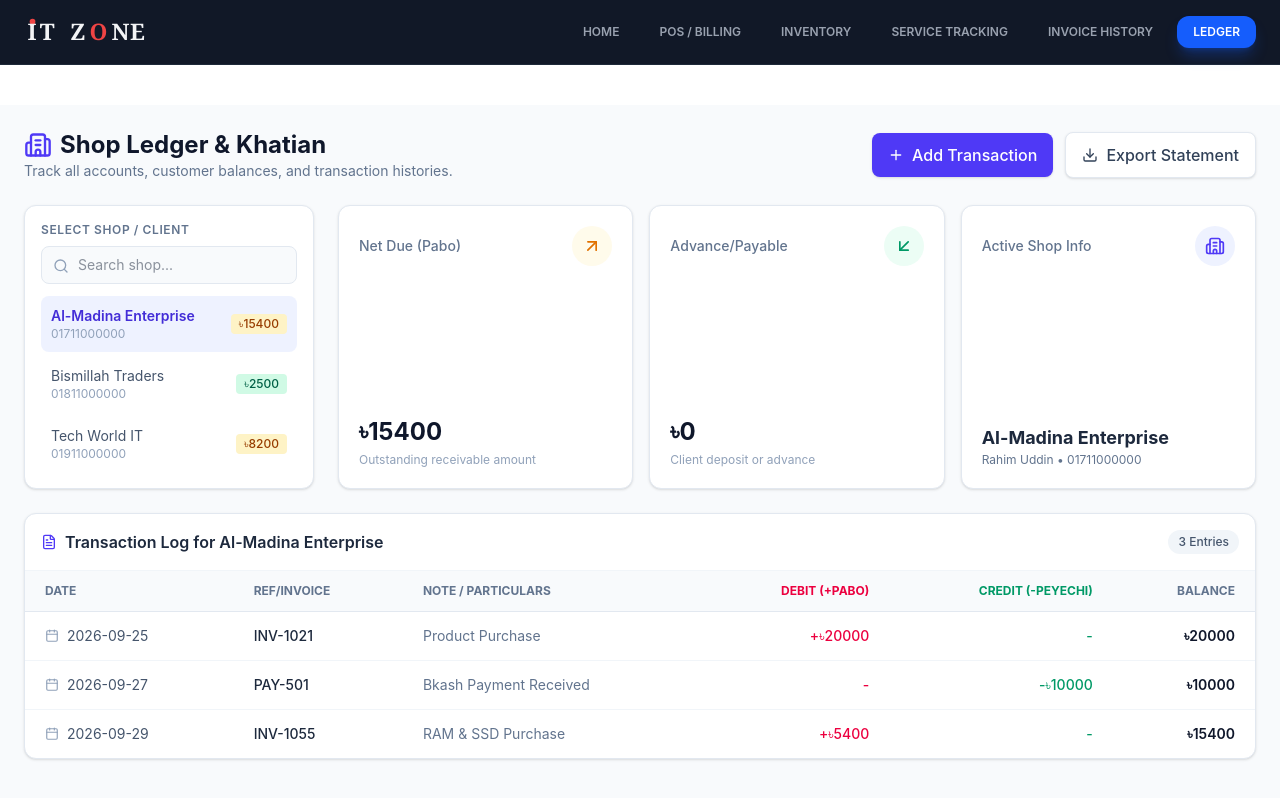
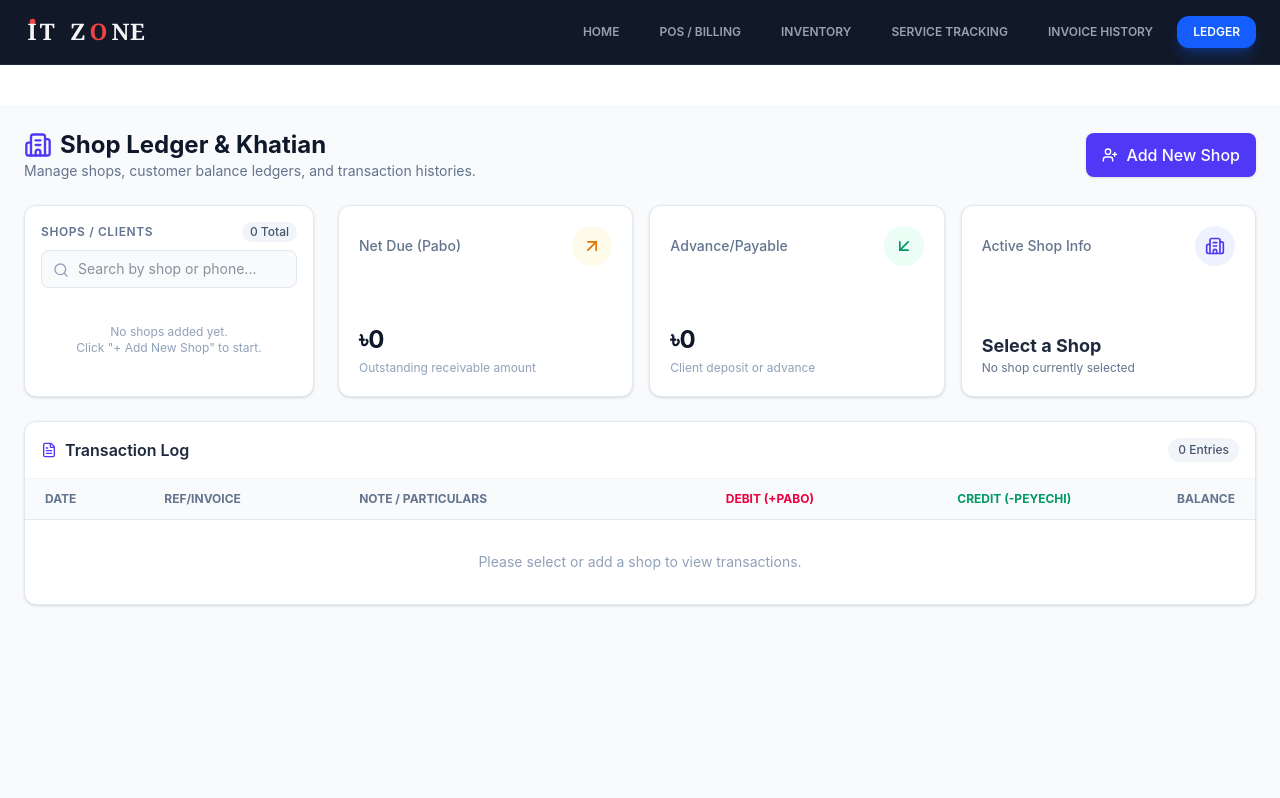
Before and after one commit to mdujjalhossain/it-zone-invoice-client, a React (Vite) app: page /ledger in a window 1280 px wide. Shown: the top 798 px of the page. Built offline with nearby package versions, Linux system fonts and the light colour scheme.

Commit message:
updated ledger page content

```diff
--- a/src/pages/Ledger.jsx
+++ b/src/pages/Ledger.jsx
@@ -2,70 +2,91 @@ import { useState } from 'react';
 import {
   Search,
   Plus,
-  Download,
   ArrowUpRight,
   ArrowDownLeft,
   Building2,
   DollarSign,
   Calendar,
-  FileText
+  FileText,
+  UserPlus
 } from 'lucide-react';
 
 const Ledger = () => {
-  // Dummy Shops Data
-  const [shops] = useState([
-    { id: '1', name: 'Al-Madina Enterprise', owner: 'Rahim Uddin', phone: '01711000000', balance: 15400 },
-    { id: '2', name: 'Bismillah Traders', owner: 'Kabir Hossain', phone: '01811000000', balance: -2500 },
-    { id: '3', name: 'Tech World IT', owner: 'Tanvir Ahmed', phone: '01911000000', balance: 8200 },
-  ]);
+  // 1. Dynamic Shops State (Initially Empty or fetched from API)
+  const [shops, setShops] = useState([]);
+  const [selectedShopId, setSelectedShopId] = useState(null);
 
-  const [selectedShopId, setSelectedShopId] = useState('1');
+  // 2. Search & Modal States
   const [searchQuery, setSearchQuery] = useState('');
-  const [isModalOpen, setIsModalOpen] = useState(false);
+  const [isTxModalOpen, setIsTxModalOpen] = useState(false);
+  const [isShopModalOpen, setIsShopModalOpen] = useState(false);
 
   // Selected Shop Details
-  const selectedShop = shops.find(s => s.id === selectedShopId) || shops[0];
+  const selectedShop = shops.find(s => s.id === selectedShopId);
 
-  // Dummy Ledger Transactions
-  const [transactions, setTransactions] = useState([
-    { id: 'T001', date: '2026-09-25', type: 'INVOICE', ref: 'INV-1021', debit: 20000, credit: 0, balance: 20000, note: 'Product Purchase' },
-    { id: 'T002', date: '2026-09-27', type: 'PAYMENT', ref: 'PAY-501', debit: 0, credit: 10000, balance: 10000, note: 'Bkash Payment Received' },
-    { id: 'T003', date: '2026-09-29', type: 'INVOICE', ref: 'INV-1055', debit: 5400, credit: 0, balance: 15400, note: 'RAM & SSD Purchase' },
-  ]);
+  // 3. Transactions State
+  const [transactions, setTransactions] = useState([]);
 
-  // Payment Form State
-  const [paymentForm, setPaymentForm] = useState({
-    amount: '',
-    type: 'PAYMENT',
-    note: ''
-  });
+  // Forms State
+  const [shopForm, setShopForm] = useState({ name: '', owner: '', phone: '', initialBalance: 0 });
+  const [paymentForm, setPaymentForm] = useState({ amount: '', type: 'PAYMENT', note: '' });
 
-  // Handle Add Transaction
+  // Handle Create New Shop
+  const handleAddShop = (e) => {
+    e.preventDefault();
+    if (!shopForm.name || !shopForm.phone) return;
+
+    const newShop = {
+      id: Date.now().toString(),
+      name: shopForm.name,
+      owner: shopForm.owner || 'N/A',
+      phone: shopForm.phone,
+      balance: parseFloat(shopForm.initialBalance) || 0
+    };
+
+    setShops(prev => [...prev, newShop]);
+    setSelectedShopId(newShop.id); // Auto-select newly created shop
+    setShopForm({ name: '', owner: '', phone: '', initialBalance: 0 });
+    setIsShopModalOpen(false);
+  };
+
+  // Handle Add Transaction for Selected Shop
   const handleAddTransaction = (e) => {
     e.preventDefault();
-    if (!paymentForm.amount || Number(paymentForm.amount) <= 0) return;
+    if (!paymentForm.amount || !selectedShop) return;
 
     const amountNum = parseFloat(paymentForm.amount);
     const isPayment = paymentForm.type === 'PAYMENT';
 
-    const lastBalance = transactions.length > 0 ? transactions[transactions.length - 1].balance : 0;
-    const newBalance = isPayment ? lastBalance - amountNum : lastBalance + amountNum;
+    // Update Shop Balance
+    const balanceChange = isPayment ? -amountNum : amountNum;
+    setShops(prevShops => prevShops.map(s => {
+      if (s.id === selectedShop.id) {
+        return { ...s, balance: s.balance + balanceChange };
+      }
+      return s;
+    }));
 
+    // Record Transaction
     const newTx = {
-      id: `T00${transactions.length + 1}`,
+      id: `TX-${Date.now()}`,
+      shopId: selectedShop.id,
       date: new Date().toISOString().split('T')[0],
       type: paymentForm.type,
       ref: isPayment ? `PAY-${Math.floor(100 + Math.random() * 900)}` : `INV-${Math.floor(1000 + Math.random() * 9000)}`,
       debit: isPayment ? 0 : amountNum,
       credit: isPayment ? amountNum : 0,
-      balance: newBalance,
-      note: paymentForm.note || (isPayment ? 'Cash/Online Received' : 'New Goods Invoiced')
+      balance: selectedShop.balance + balanceChange,
+      note: paymentForm.note || (isPayment ? 'Payment Received' : 'New Invoice Generated')
     };
 
     setTransactions(prev => [...prev, newTx]);
     setPaymentForm({ amount: '', type: 'PAYMENT', note: '' });
-    setIsModalOpen(false);
+    setIsTxModalOpen(false);
   };
+
+  // Filtered transactions for selected shop
+  const activeShopTransactions = transactions.filter(t => t.shopId === selectedShopId);
 
   return (
     <div className="p-6 bg-slate-50 min-h-screen text-slate-800">
@@ -76,38 +97,53 @@ const Ledger = () => {
             <Building2 className="w-7 h-7 text-indigo-600" />
             Shop Ledger & Khatian
           </h1>
-          <p className="text-sm text-slate-500">Track all accounts, customer balances, and transaction histories.</p>
+          <p className="text-sm text-slate-500">Manage shops, customer balance ledgers, and transaction histories.</p>
         </div>
         <div className="flex items-center gap-3">
           <button
-            onClick={() => setIsModalOpen(true)}
+            onClick={() => setIsShopModalOpen(true)}
             className="flex items-center gap-2 bg-indigo-600 hover:bg-indigo-700 text-white px-4 py-2.5 rounded-lg font-medium shadow-sm transition-all"
+          >
+            <UserPlus className="w-4 h-4" /> Add New Shop
+          </button>
+          {selectedShop && (
+            <button
+              onClick={() => setIsTxModalOpen(true)}
+              className="flex items-center gap-2 bg-emerald-600 hover:bg-emerald-700 text-white px-4 py-2.5 rounded-lg font-medium shadow-sm transition-all"
             >
               <Plus className="w-4 h-4" /> Add Transaction
             </button>
-          <button className="flex items-center gap-2 bg-white hover:bg-slate-100 text-slate-700 border border-slate-200 px-4 py-2.5 rounded-lg font-medium shadow-sm transition-all">
-            <Download className="w-4 h-4" /> Export Statement
-          </button>
+          )}
         </div>
       </div>
 
       {/* Top Filter Bar & Shop Selector */}
       <div className="grid grid-cols-1 lg:grid-cols-4 gap-6 mb-6">
         <div className="lg:col-span-1 bg-white p-4 rounded-xl border border-slate-200 shadow-sm">
-          <label className="block text-xs font-semibold text-slate-500 uppercase tracking-wider mb-2">Select Shop / Client</label>
+          <div className="flex items-center justify-between mb-2">
+            <label className="block text-xs font-semibold text-slate-500 uppercase tracking-wider">Shops / Clients</label>
+            <span className="text-xs bg-slate-100 text-slate-600 px-2 py-0.5 rounded-full font-medium">{shops.length} Total</span>
+          </div>
+
           <div className="relative mb-3">
             <Search className="w-4 h-4 absolute left-3 top-3 text-slate-400" />
             <input
               type="text"
-              placeholder="Search shop..."
+              placeholder="Search by shop or phone..."
               value={searchQuery}
               onChange={(e) => setSearchQuery(e.target.value)}
               className="w-full pl-9 pr-3 py-2 bg-slate-50 border border-slate-200 rounded-lg text-sm focus:outline-none focus:ring-2 focus:ring-indigo-500"
             />
           </div>
-          <div className="space-y-1 max-h-48 overflow-y-auto">
-            {shops
-              .filter(s => s.name.toLowerCase().includes(searchQuery.toLowerCase()))
+
+          <div className="space-y-1 max-h-64 overflow-y-auto">
+            {shops.length === 0 ? (
+              <div className="text-center py-6 text-slate-400 text-xs">
+                No shops added yet.<br />Click "+ Add New Shop" to start.
+              </div>
+            ) : (
+              shops
+                .filter(s => s.name.toLowerCase().includes(searchQuery.toLowerCase()) || s.phone.includes(searchQuery))
                 .map(shop => (
                   <button
                     key={shop.id}
@@ -121,12 +157,13 @@ const Ledger = () => {
                       <p className="text-xs text-slate-400 font-normal">{shop.phone}</p>
                     </div>
                     <span className={`text-xs px-2 py-0.5 rounded font-medium ${
-                    shop.balance > 0 ? 'bg-amber-100 text-amber-800' : 'bg-emerald-100 text-emerald-800'
+                      shop.balance > 0 ? 'bg-amber-100 text-amber-800' : shop.balance < 0 ? 'bg-emerald-100 text-emerald-800' : 'bg-slate-100 text-slate-600'
                     }`}>
                       ৳{Math.abs(shop.balance)}
                     </span>
                   </button>
-              ))}
+                ))
+            )}
           </div>
         </div>
 
@@ -141,7 +178,7 @@ const Ledger = () => {
             </div>
             <div>
               <h3 className="text-2xl font-bold text-slate-900 mt-2">
-                ৳{selectedShop.balance > 0 ? selectedShop.balance : 0}
+                ৳{selectedShop && selectedShop.balance > 0 ? selectedShop.balance : 0}
               </h3>
               <p className="text-xs text-slate-400 mt-1">Outstanding receivable amount</p>
             </div>
@@ -156,7 +193,7 @@ const Ledger = () => {
             </div>
             <div>
               <h3 className="text-2xl font-bold text-slate-900 mt-2">
-                ৳{selectedShop.balance < 0 ? Math.abs(selectedShop.balance) : 0}
+                ৳{selectedShop && selectedShop.balance < 0 ? Math.abs(selectedShop.balance) : 0}
               </h3>
               <p className="text-xs text-slate-400 mt-1">Client deposit or advance</p>
             </div>
@@ -170,8 +207,12 @@ const Ledger = () => {
               </div>
             </div>
             <div>
-              <h3 className="text-lg font-bold text-slate-800 truncate mt-1">{selectedShop.name}</h3>
-              <p className="text-xs text-slate-500">{selectedShop.owner} • {selectedShop.phone}</p>
+              <h3 className="text-lg font-bold text-slate-800 truncate mt-1">
+                {selectedShop ? selectedShop.name : 'Select a Shop'}
+              </h3>
+              <p className="text-xs text-slate-500">
+                {selectedShop ? `${selectedShop.owner} • ${selectedShop.phone}` : 'No shop currently selected'}
+              </p>
             </div>
           </div>
         </div>
@@ -182,10 +223,10 @@ const Ledger = () => {
         <div className="p-4 border-b border-slate-100 flex items-center justify-between">
           <h2 className="font-semibold text-slate-800 flex items-center gap-2">
             <FileText className="w-4 h-4 text-indigo-600" />
-            Transaction Log for {selectedShop.name}
+            Transaction Log {selectedShop && `for ${selectedShop.name}`}
           </h2>
           <span className="text-xs bg-slate-100 text-slate-600 px-2.5 py-1 rounded-full font-medium">
-            {transactions.length} Entries
+            {activeShopTransactions.length} Entries
           </span>
         </div>
 
@@ -202,7 +243,14 @@ const Ledger = () => {
               </tr>
             </thead>
             <tbody className="divide-y divide-slate-100">
-              {transactions.map((tx) => (
+              {activeShopTransactions.length === 0 ? (
+                <tr>
+                  <td colSpan="6" className="text-center py-8 text-slate-400">
+                    {selectedShop ? 'No transactions logged for this shop.' : 'Please select or add a shop to view transactions.'}
+                  </td>
+                </tr>
+              ) : (
+                activeShopTransactions.map((tx) => (
                   <tr key={tx.id} className="hover:bg-slate-50/80 transition-colors">
                     <td className="px-5 py-3.5 flex items-center gap-2 whitespace-nowrap">
                       <Calendar className="w-3.5 h-3.5 text-slate-400" />
@@ -220,14 +268,89 @@ const Ledger = () => {
                       ৳{tx.balance}
                     </td>
                   </tr>
-              ))}
+                ))
+              )}
             </tbody>
           </table>
         </div>
       </div>
 
-      {/* Add Transaction Modal */}
-      {isModalOpen && (
+      {/* Modal 1: Add New Shop */}
+      {isShopModalOpen && (
+        <div className="fixed inset-0 bg-slate-900/40 backdrop-blur-sm flex items-center justify-center p-4 z-50">
+          <div className="bg-white rounded-xl shadow-xl w-full max-w-md p-6 border border-slate-100">
+            <h3 className="text-lg font-bold text-slate-900 mb-4 flex items-center gap-2">
+              <UserPlus className="w-5 h-5 text-indigo-600" /> Add New Shop / Client
+            </h3>
+            <form onSubmit={handleAddShop} className="space-y-4">
+              <div>
+                <label className="block text-xs font-semibold text-slate-600 uppercase mb-1">Shop Name *</label>
+                <input
+                  type="text"
+                  required
+                  placeholder="e.g. Al-Madina Enterprise"
+                  value={shopForm.name}
+                  onChange={(e) => setShopForm({...shopForm, name: e.target.value})}
+                  className="w-full p-2.5 bg-slate-50 border border-slate-200 rounded-lg text-sm focus:outline-none focus:ring-2 focus:ring-indigo-500"
+                />
+              </div>
+
+              <div>
+                <label className="block text-xs font-semibold text-slate-600 uppercase mb-1">Owner Name</label>
+                <input
+                  type="text"
+                  placeholder="e.g. Rahim Uddin"
+                  value={shopForm.owner}
+                  onChange={(e) => setShopForm({...shopForm, owner: e.target.value})}
+                  className="w-full p-2.5 bg-slate-50 border border-slate-200 rounded-lg text-sm focus:outline-none focus:ring-2 focus:ring-indigo-500"
+                />
+              </div>
+
+              <div>
+                <label className="block text-xs font-semibold text-slate-600 uppercase mb-1">Phone Number *</label>
+                <input
+                  type="text"
+                  required
+                  placeholder="e.g. 01700000000"
+                  value={shopForm.phone}
+                  onChange={(e) => setShopForm({...shopForm, phone: e.target.value})}
+                  className="w-full p-2.5 bg-slate-50 border border-slate-200 rounded-lg text-sm focus:outline-none focus:ring-2 focus:ring-indigo-500"
+                />
+              </div>
+
+              <div>
+                <label className="block text-xs font-semibold text-slate-600 uppercase mb-1">Opening Dues/Balance (TK)</label>
+                <input
+                  type="number"
+                  placeholder="0 (Optional starting balance)"
+                  value={shopForm.initialBalance}
+                  onChange={(e) => setShopForm({...shopForm, initialBalance: e.target.value})}
+                  className="w-full p-2.5 bg-slate-50 border border-slate-200 rounded-lg text-sm focus:outline-none focus:ring-2 focus:ring-indigo-500"
+                />
+              </div>
+
+              <div className="flex items-center justify-end gap-3 pt-3">
+                <button
+                  type="button"
+                  onClick={() => setIsShopModalOpen(false)}
+                  className="px-4 py-2 text-sm text-slate-600 hover:bg-slate-100 rounded-lg"
+                >
+                  Cancel
+                </button>
+                <button
+                  type="submit"
+                  className="px-4 py-2 text-sm bg-indigo-600 text-white font-medium rounded-lg hover:bg-indigo-700 shadow-sm"
+                >
+                  Create Shop
+                </button>
+              </div>
+            </form>
+          </div>
+        </div>
+      )}
+
+      {/* Modal 2: Add Transaction */}
+      {isTxModalOpen && selectedShop && (
         <div className="fixed inset-0 bg-slate-900/40 backdrop-blur-sm flex items-center justify-center p-4 z-50">
           <div className="bg-white rounded-xl shadow-xl w-full max-w-md p-6 border border-slate-100">
             <h3 className="text-lg font-bold text-slate-900 mb-4">New Entry for {selectedShop.name}</h3>
@@ -273,7 +396,7 @@ const Ledger = () => {
               <div className="flex items-center justify-end gap-3 pt-3">
                 <button
                   type="button"
-                  onClick={() => setIsModalOpen(false)}
+                  onClick={() => setIsTxModalOpen(false)}
                   className="px-4 py-2 text-sm text-slate-600 hover:bg-slate-100 rounded-lg"
                 >
                   Cancel
```
Lines whose indentation alone changed are shown as unchanged.
